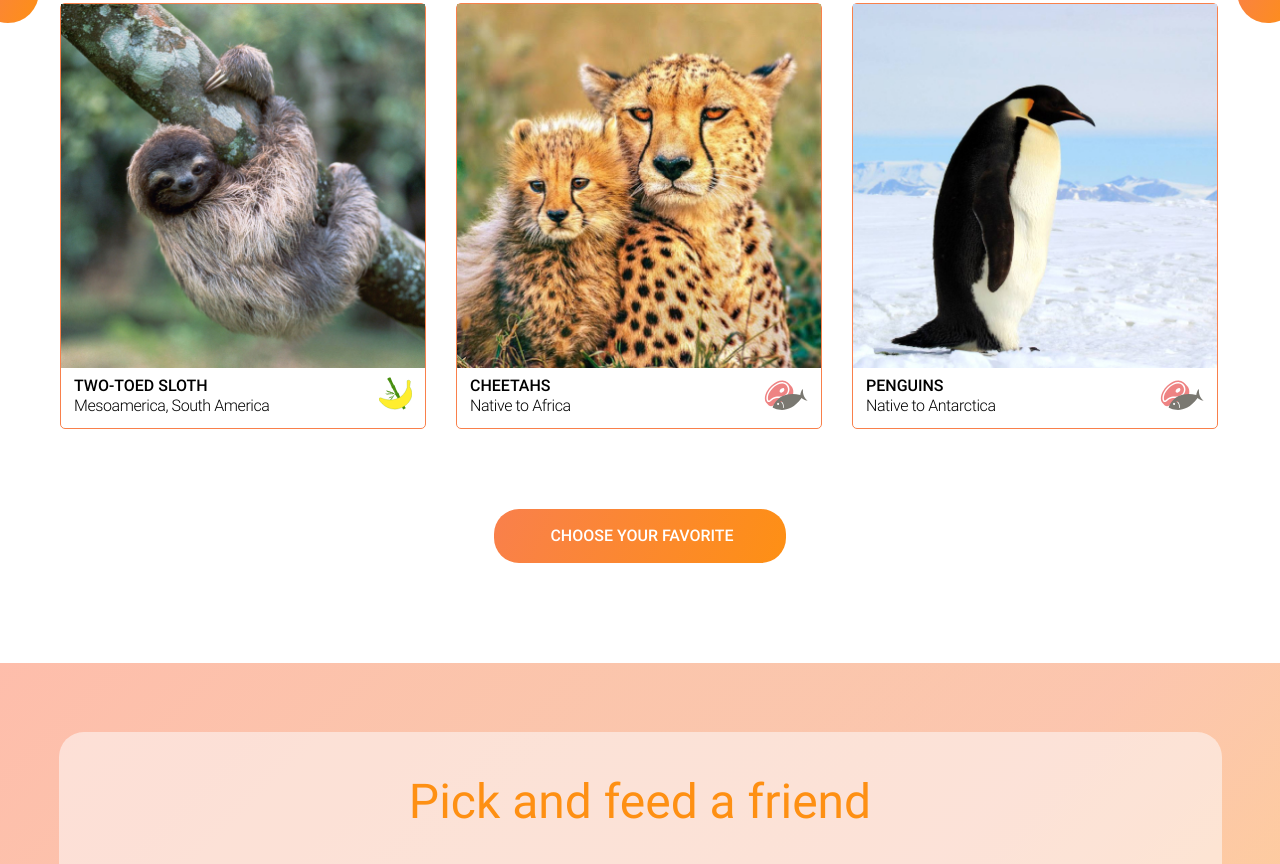
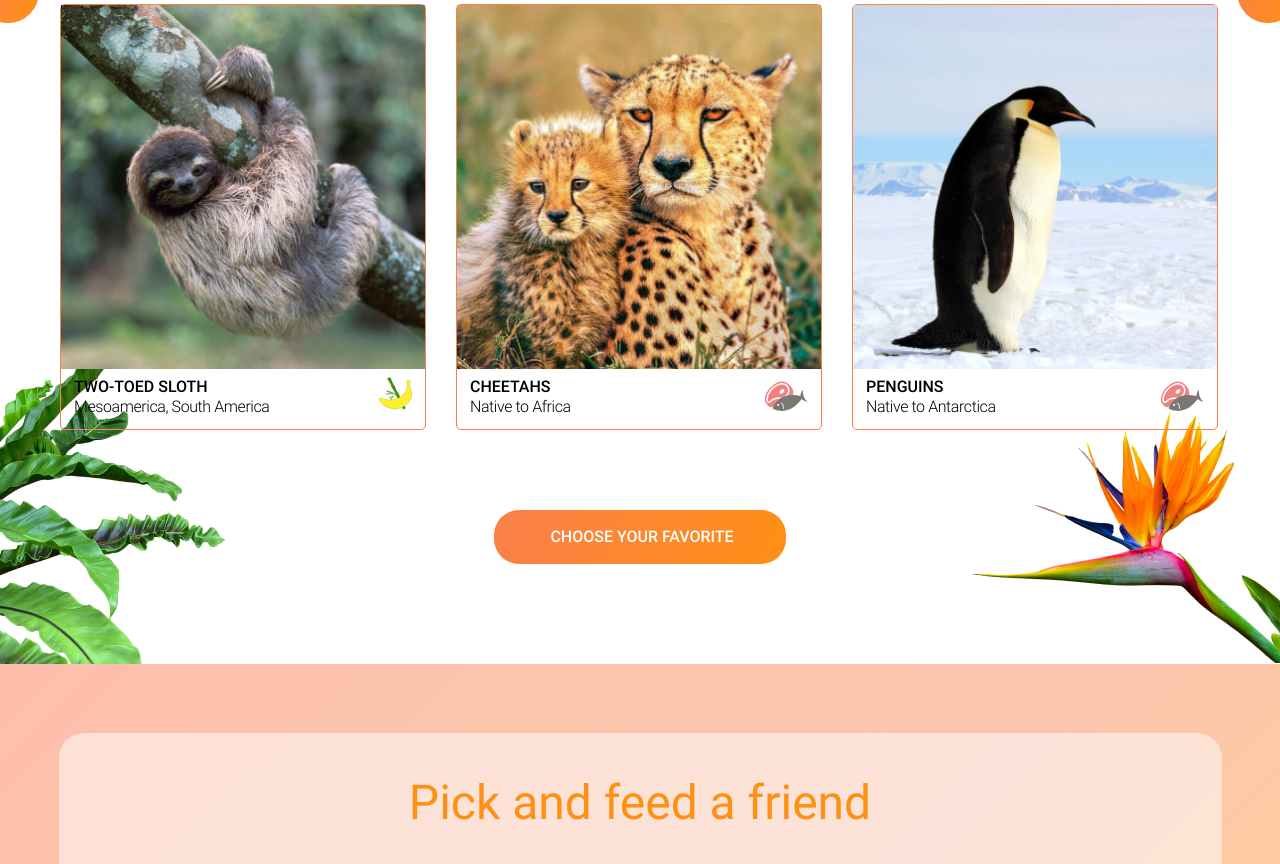
Before and after one commit to aliaksei-siniauski/online-zoo, a website: page index.html in a window 1280 px wide. Shown: the part 1946-2810 px from the top of the page. Drawn offline with Linux system fonts and the light colour scheme; files whose address does not match are found by name.

Commit message:
feat: add new section img

```diff
--- a/index.html
+++ b/index.html
@@ -99,6 +99,8 @@
       </section>
       <!-- close backstage -->
       <section class="pets">
+        <div class="position__img pets__section-img--left"></div>
+        <div class="position__img pets__section-img--right"></div>
         <div class="container container__pets">
           <div class="cards__wrapper">
             <span class="arrow__button arrow-prev">
--- a/src/scss/components/_card.scss
+++ b/src/scss/components/_card.scss
@@ -10,6 +10,8 @@
 }
 
 .card {
+  flex-basis: 366px;
+  padding: 0 0 0.6rem 0;
   border: 1px solid $color-main;
   border-radius: 0.5rem;
   @extend %transition;
@@ -17,25 +19,22 @@
     box-shadow: rgba(0, 0, 0, 0.3) 0px 19px 38px,
       rgba(0, 0, 0, 0.22) 0px 15px 12px;
   }
-  flex-basis: 366px;
-  padding-bottom: 0.6rem;
 }
 
 .card__description-wrapper {
   @extend %flex;
-  align-items: center;
-  justify-content: space-between;
+  @extend %al-items-center;
+  @extend %js-content-space-between;
   padding-inline: 1.3rem;
 }
 
 .card__description {
   @extend %flex;
   @extend %flex-column;
-  padding: 0.7rem 0 0.7rem;
+  padding: 0.75rem 0 0.7rem;
 }
 .card__title {
   @extend %font-style-main;
-
   @extend %text-uppercase;
 }
 
--- a/src/scss/layout/_pets.scss
+++ b/src/scss/layout/_pets.scss
@@ -1,7 +1,27 @@
 .pets {
+  position: relative;
   padding: 4rem 0 10rem;
+  overflow: hidden;
 }
 
 .pets__button {
   @extend %text-center;
 }
+
+.pets__section-img--left {
+  width: 292px;
+  height: 460px;
+  background: url("/src/images/page/palm.png");
+  background-repeat: no-repeat;
+  bottom: 0px;
+  left: -41px;
+}
+
+.pets__section-img--right {
+  width: 368px;
+  height: 275px;
+  background: url("/src/images/page/strelitzia.png");
+  background-repeat: no-repeat;
+  right: -40px;
+  bottom: 1px;
+}
--- a/src/scss/layout/_pick-and-feed.scss
+++ b/src/scss/layout/_pick-and-feed.scss
@@ -8,9 +8,9 @@
 }
 
 .pick-and-feed__container {
+  max-width: 1163px;
   background: $color-feed-background;
   border-radius: $button-radius-main;
-  max-width: 1163px;
 }
 
 .pick-and-feed__content {
@@ -71,14 +71,14 @@
 }
 .how-it-works__title {
   margin: 0 0 4rem;
-  text-align: center;
+  @extend %text-center;
 }
 
 .how-it-works__cards {
   position: relative;
   max-width: 764px;
   @extend %flex;
-  justify-content: space-between;
+  @extend %js-content-space-between;
 }
 
 .how-it-works__card {
@@ -89,8 +89,8 @@
 }
 
 .how-it-works__card-icon-block {
+  width: 168px;
   height: 168px;
-  width: 168px;
   @extend %flex;
   @extend %flex-column;
   @extend %js-content-center;
```
Also changed, not shown: src/scss/main.css, 1 other file.
